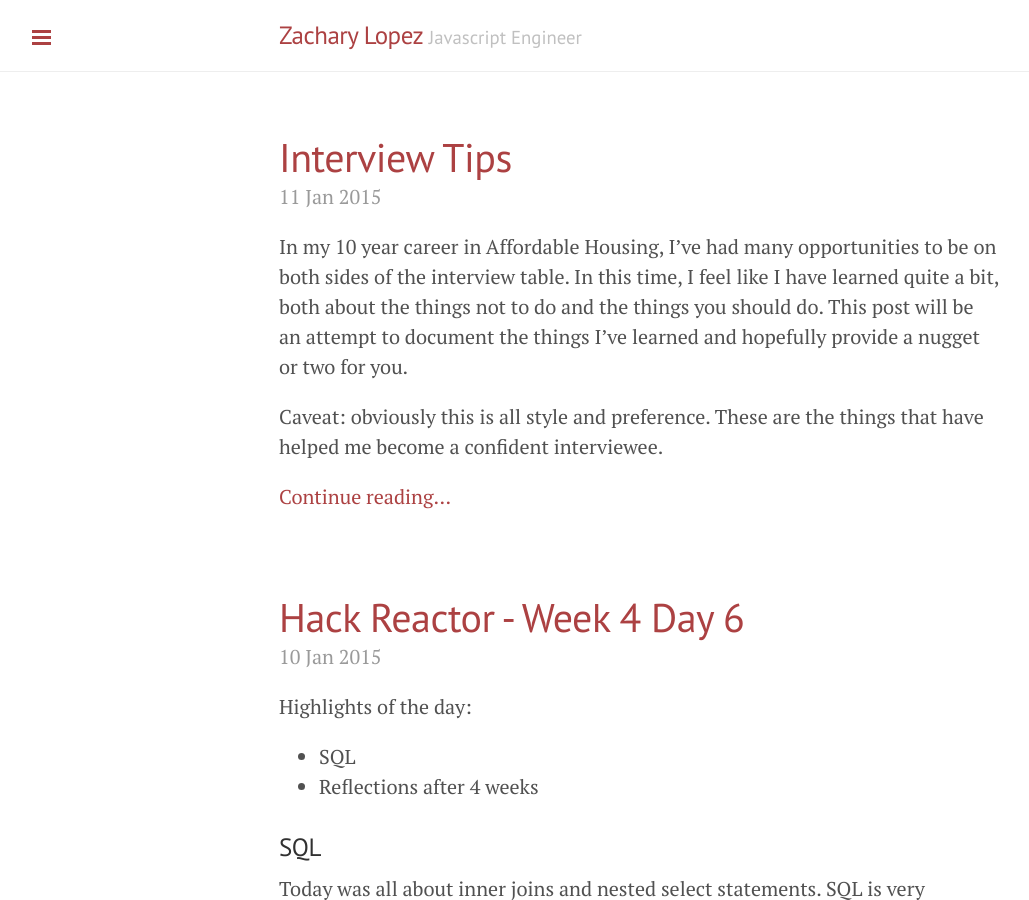
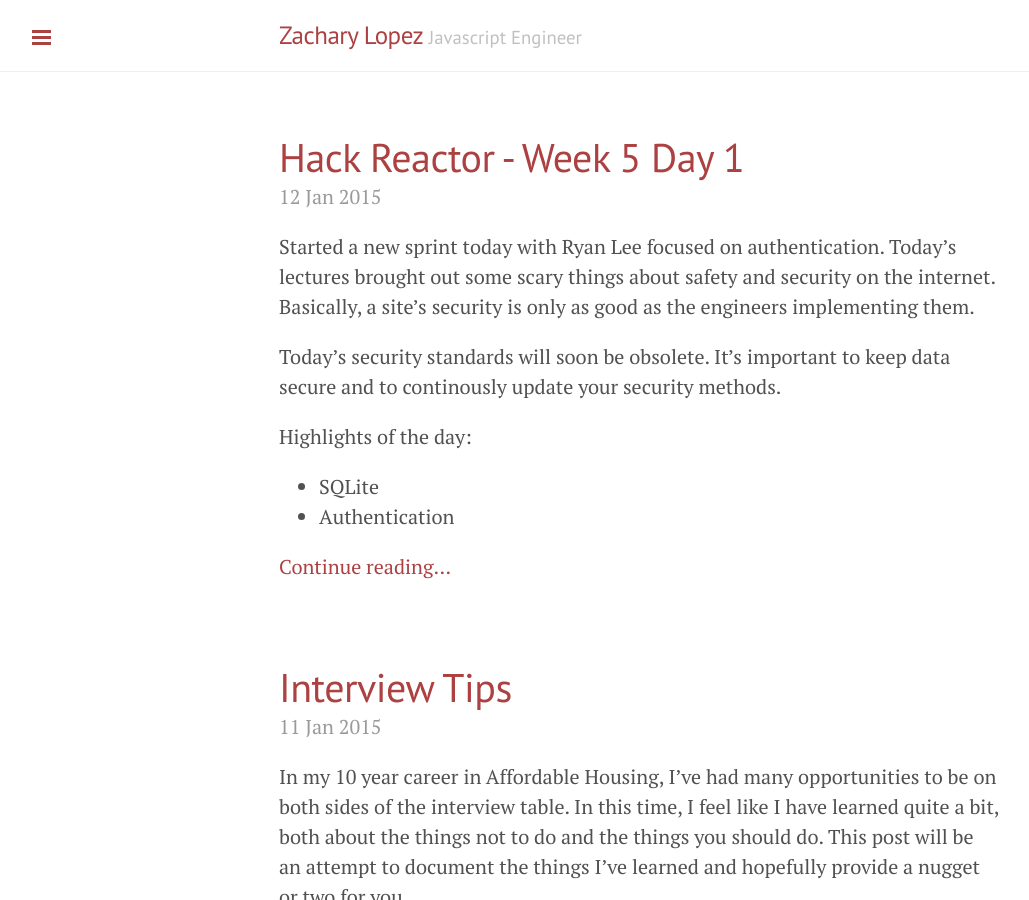
Before and after one commit to zdlopez/zdlopez.github.io, a Jekyll site: the page built from index.html, in a window 1280 px wide and 900 px high. Shown: the whole window, without its empty margins (1-1030 px from the left). Built offline with Jekyll 4.4.1, drawn with Linux system fonts in a browser that asks for light colours; Markdown is read by kramdown in place of the engine named in the settings; the list of posts is cut into pages by our own code; some of the changed text lies outside the part shown.

Commit message:
HR w5 d1

```diff
--- /dev/null
+++ b/_posts/2015-1-12-HR-Week5-Day1.md
@@ -0,0 +1,28 @@
+---
+layout: post
+title: Hack Reactor - Week 5 Day 1
+tags: [Hack Reactor, SQLite, Authentication, Security]
+---
+
+Started a new sprint today with Ryan Lee focused on authentication.  Today's lectures brought out some scary things about safety and security on the internet.  Basically, a site's security is only as good as the engineers implementing them.
+
+Today's security standards will soon be obsolete.  It's important to keep data secure and to continously update your security methods.
+
+Highlights of the day:
+
+* SQLite
+* Authentication
+
+<!--more-->
+
+### SQLite
+
+[SQLite](http://www.sqlite.org/) is a serverless database system.  Because of it's ease to set up (very minimal), it is perfect for development.  In english, this database starts fast and allows the developer to focus on other features of the app or site.  Then later, when ready, the developer can swap in a full and scalable database.
+
+### Authentication
+
+Authentication is the process to identify users on a site or service.  There are many considerations to account for.  One has to keep the data safe, while maintaining a useful user interface.
+
+Today's sprint is most interesting because for any good web application having users with profiles is practically a given.
+
+I'm excited to learn more.
```
Also changed, not shown: _posts/2015-1-10-HR-Week4-Day6.md (+0 -2 lines).
